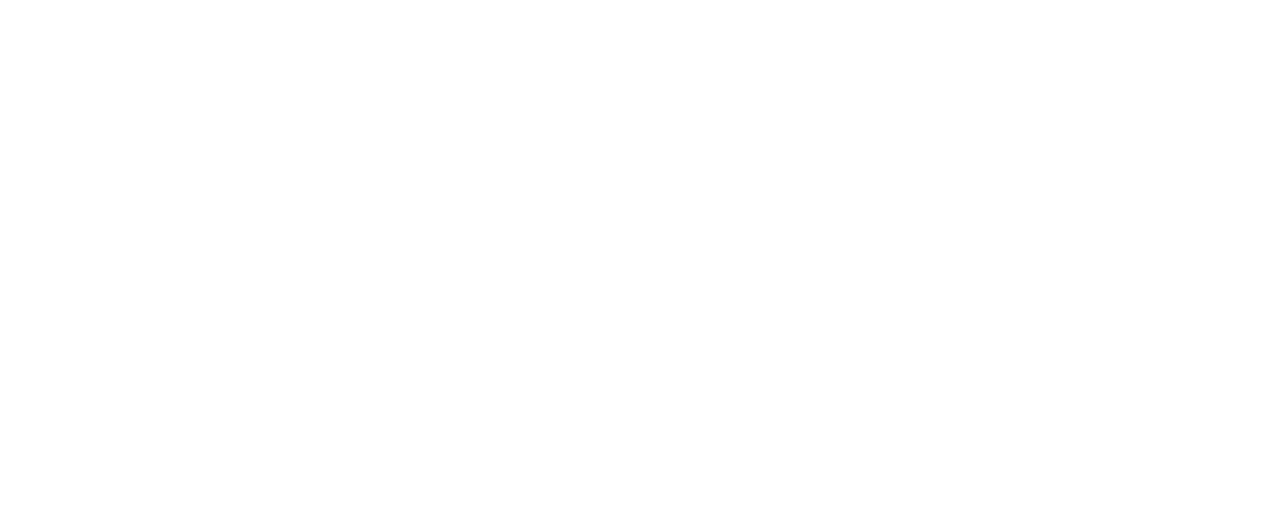
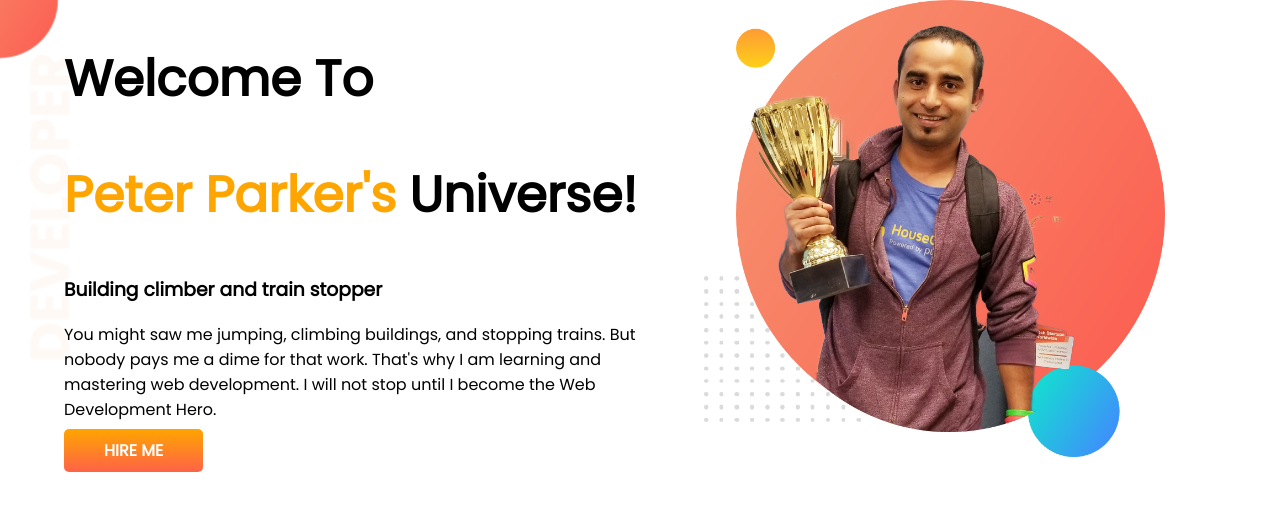
Before and after one commit to spartha343/myFirstRepository, a plain HTML site: page index.html in a window 1280 px wide. Drawn offline with Linux system fonts and the light colour scheme.

Commit message:
Top Banner Added

```diff
--- a/index.html
+++ b/index.html
@@ -1,13 +1,34 @@
 <!DOCTYPE html>
 <html lang="en">
+
 <head>
     <meta charset="UTF-8">
     <meta http-equiv="X-UA-Compatible" content="IE=edge">
     <meta name="viewport" content="width=device-width, initial-scale=1.0">
     <title>Partha's Portfolio</title>
+    <link rel="preconnect" href="https://fonts.googleapis.com">
+    <link rel="preconnect" href="https://fonts.gstatic.com" crossorigin>
+    <link href="https://fonts.googleapis.com/css2?family=Poppins&display=swap" rel="stylesheet">
     <link rel="stylesheet" href="style.css">
 </head>
+
 <body>
+    <section class="topBanner">
+        <div class="hw">
+            <h1>Welcome To</h1>
+            <h1><span class="orange">Peter Parker's</span> Universe!</h1>
+            <h3>Building climber and train stopper</h3>
+            <p>You might saw me jumping, climbing buildings, and stopping trains. But nobody pays me a dime for that
+                work.
+                That's why I am learning and mastering web development. I will not stop until I become the Web
+                Development
+                Hero.</p>
+            <a target="_blank" href="#" class="linkButton">HIRE ME</a>
+        </div>
+        <div class="hw">
+            <img src="images/jhankar.png" alt="">
+        </div>
+    </section>
+</body>
 
-</body>
 </html>
--- a/style.css
+++ b/style.css
@@ -0,0 +1,32 @@
+body {
+    font-family: 'Poppins', sans-serif;
+    margin: 0%;
+}
+h1 {
+    font-size: 50px;
+}
+.orange {
+    color: orange;
+}
+section {
+    display: flex;
+}
+.hw {
+    width: 50%;
+    padding-left: 5%;
+}
+.hw img {
+    width: 80%;
+}
+.linkButton {
+    text-decoration: none;
+    background-image: linear-gradient(orange, tomato);
+    color: white;
+    font-weight: 700;
+    padding: 10px 40px;
+    border-radius: 5px;
+}
+.topBanner {
+    background-image: url("images/top-banner.png");
+    background-repeat: no-repeat;
+}
```
Also changed, not shown: images/dream-bg.png (added), images/exp-bg.png (added), images/jhankar.png (added), images/jhankar2.png (added), images/my-bg.png (added), images/my-bg2.png (added), images/top-banner.png (added).
